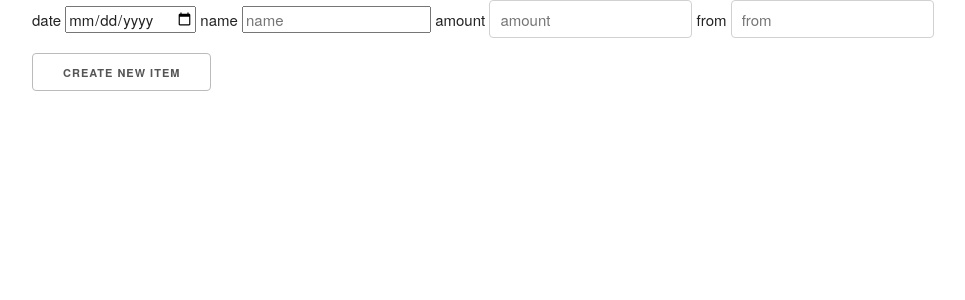
After one commit to SunghunP/budgtr, a Node server app: template views/budgets_new.ejs in a window 1280 px wide. The commit adds this page. Shown: the top 300 px of the page, without its empty margins (128-1093 px from the left). Run offline with Node 20, Linux system fonts and the light colour scheme; the template is opened without the code that fills it, so the values that code supplies are empty.

Commit message:
Create New route

```diff
--- a/server.js
+++ b/server.js
@@ -2,12 +2,14 @@ require('dotenv').config();
 
 // Dependencies
 const express = require("express");
+const { restart } = require('nodemon');
 const app = express();
 const PORT = process.env.PORT || 3001;
 const budgets = require('./models/budget.js');
 
 // MIDDLEWARE
-app.use("/static", express.static("public"))
+app.use(express.urlencoded({extended: false})); // body parser
+app.use("/static", express.static("public")) // stores files for public view/easy access
 
 // Routes
 // Get route
@@ -15,8 +17,10 @@ app.get('/budgets/', (req, res) => {
 	res.render('budgets_index.ejs', {budgets: budgets})
 });
 
-// New route
-app.get('/budgets/new/',);
+// create a new budget item
+app.get('/budgets/new/', (req, res) => {
+	res.render('budgets_new.ejs')
+});
 
 // Show route
 app.get('/budgets/:index/', (req, res) => {
@@ -25,8 +29,11 @@ app.get('/budgets/:index/', (req, res) => {
 });
 
 // Create Route
-app.post('/budgets/',);
-//
+app.post('/budgets/', (req, res) => {
+	res.redirect('/budgets/')
+});
+
+// choose what port to view the webpage at
 app.listen(PORT, () => {
 	console.log(`We are listening on port ${PORT}`)
 })
--- a/views/budgets_index.ejs
+++ b/views/budgets_index.ejs
@@ -5,6 +5,7 @@
 <body>
 	<div class="container">
 		<h1>Budgtr</h1>
+		<button><a href="/budgets/new"> Create New Item </a></button>
 		<table>
 			<% for( let item in budgets ) { %>
 				<tr>
--- /dev/null
+++ b/views/budgets_new.ejs
@@ -0,0 +1,16 @@
+<!DOCTYPE html>
+<html lang="en">
+<%- include("partials/head.ejs") %>
+
+<body>
+	<div class="container">
+		<form action="/budgets/" method="post">
+			date <input type="date" name="date" placeholder="date" />
+			name <input type="Name" name="name" placeholder="name" />
+			amount <input type="number" name="amount" placeholder="amount" />
+			from <input type="text" name="from" placeholder="from" />
+			<button type="submit">Create New Item</button>
+		</form>
+	</div>
+</body>
+</html>
```
